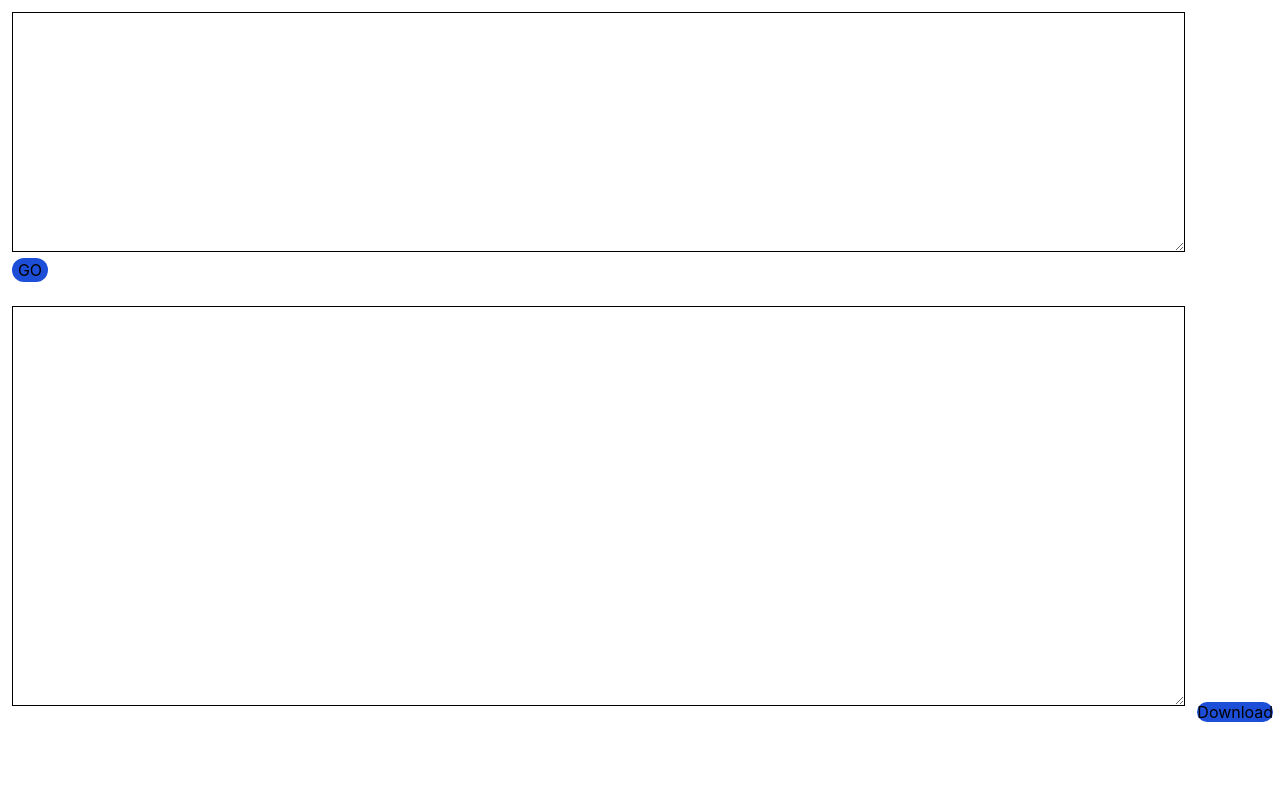
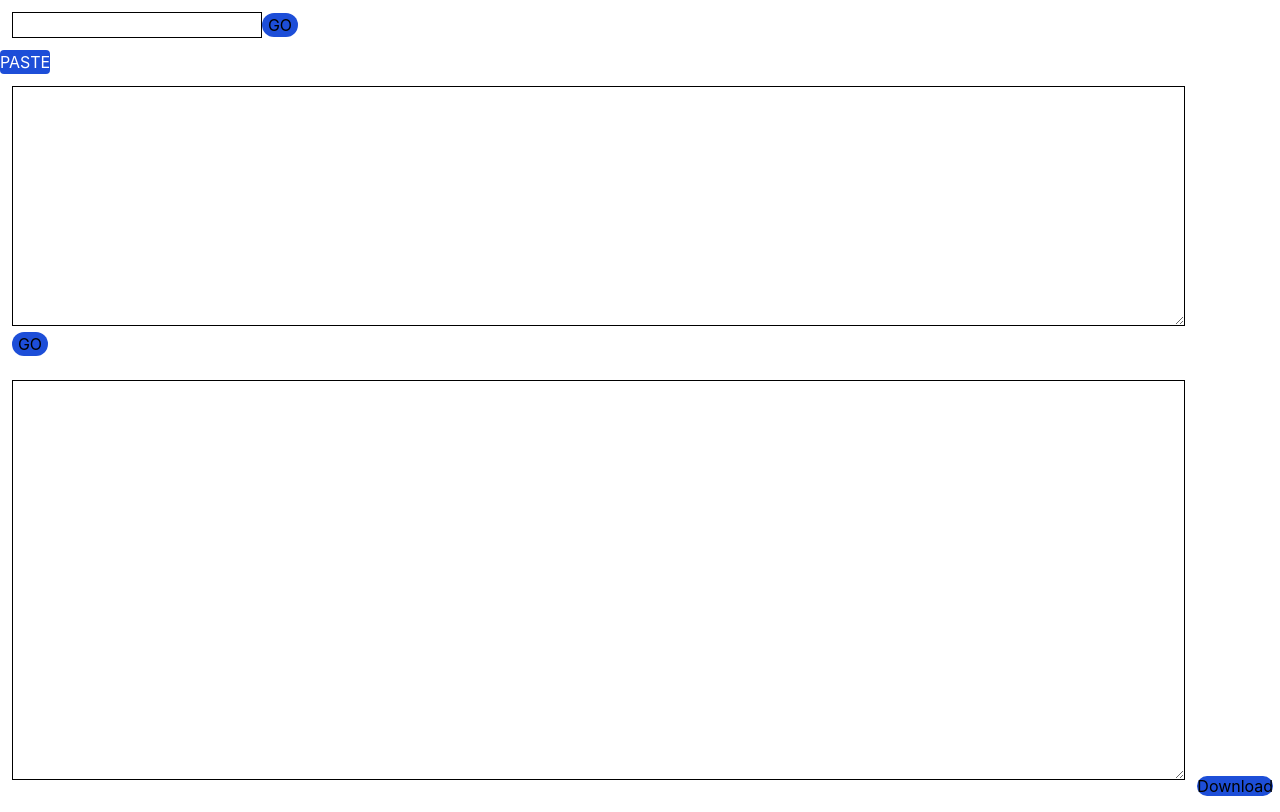
Before and after one commit to juancolson/jsonDetail, a Next.js app: page / in a window 1280 px wide. Built offline with nearby package versions, Linux system fonts and the light colour scheme.

Commit message:
Update index.jsx

```diff
--- a/pages/index.jsx
+++ b/pages/index.jsx
@@ -1,7 +1,12 @@
-import { useState } from "react"
+const Home = () => {
 
-const Home = () => {
   var data = ""
+
+  function submittedNum(e) {
+    e.preventDefault()
+    var num = "https://nhentai.net/api/gallery/" + e.target.number.value
+    window.open(num, "_blank")
+  }
 
   function submittedForm(e) {
     e.preventDefault()
@@ -43,8 +48,16 @@ const Home = () => {
   }
   return (
     <div className="w-screen h-screen">
+
+      <form onSubmit={submittedNum} className="m-3 w-11/12">
+        <input type="number" name="number" className="border border-black" />
+        <button type="submit" className="rounded-xl bg-blue-700 w-9">GO</button>
+      </form>
+      <button className="rounded bg-blue-700 text-white" onClick={() => {
+        navigator.clipboard.readText().then((clipText) => (document.getElementById("paste").value = clipText));
+      }}>PASTE</button>
       <form onSubmit={submittedForm} className="m-3 w-11/12">
-        <textarea name="data" className="border border-black back w-full h-60 min-h-[50%]" />
+        <textarea name="data" id="paste" className="border border-black w-full h-60 min-h-[50%]" />
         <button type="submit" className="rounded-xl bg-blue-700 w-9">GO</button>
       </form>
 
```
Lines whose indentation alone changed are shown as unchanged.
